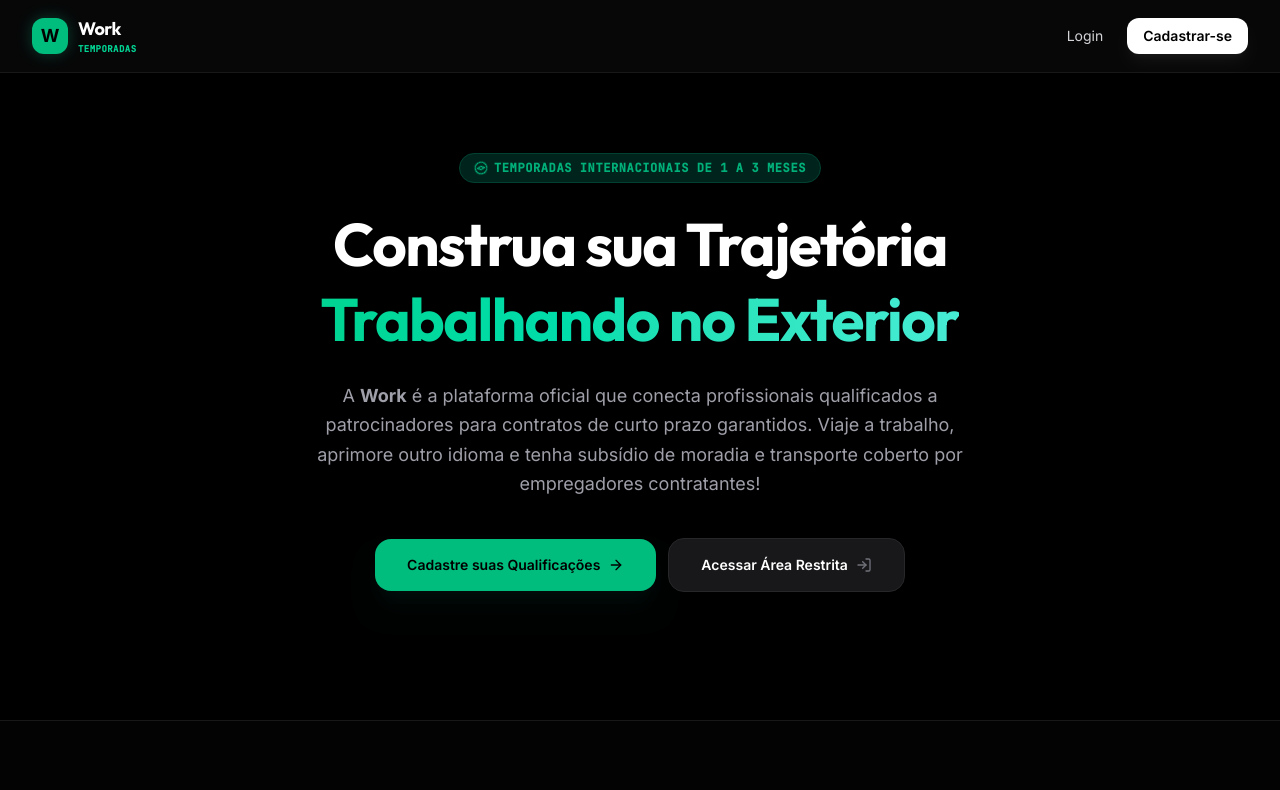
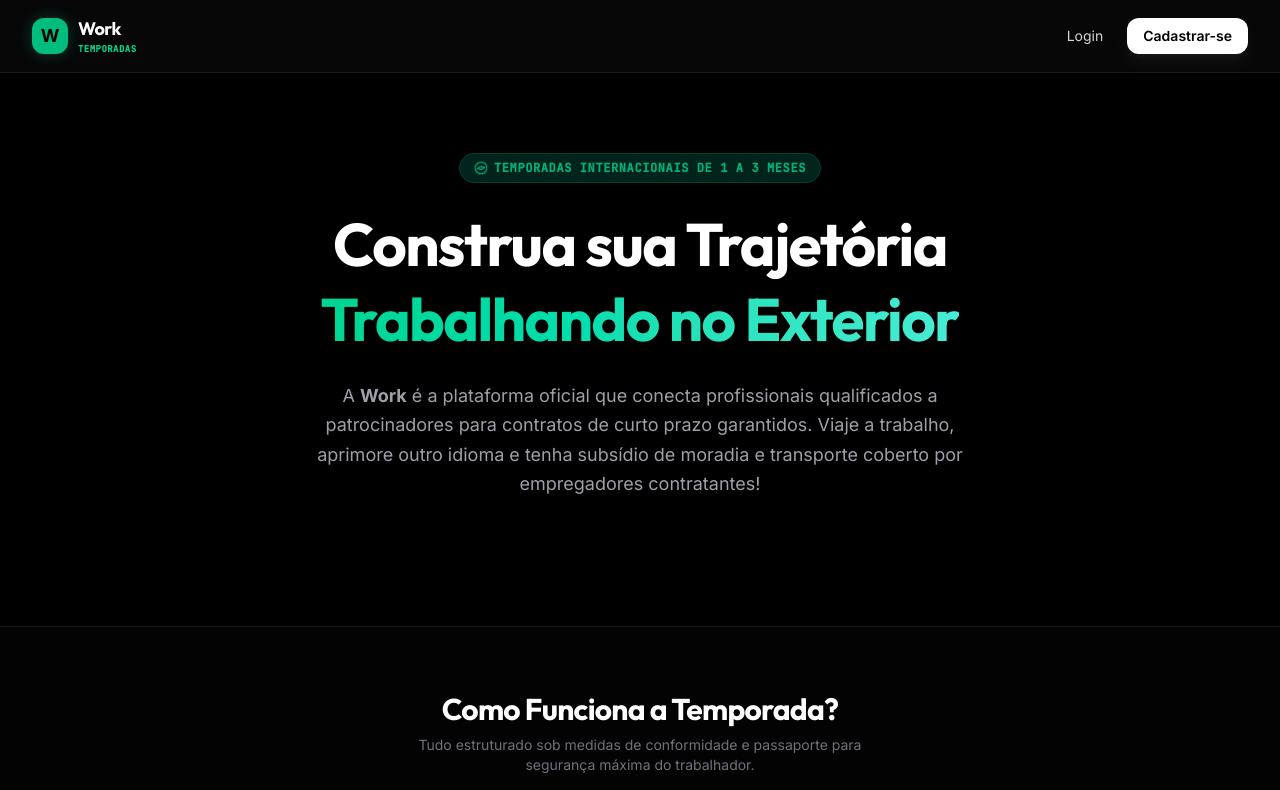
Before and after one commit to Mogli296/Trabalhadores, a React (Vite) app: page / in a window 1280 px wide. Shown: the top 790 px of the page. Built offline with nearby package versions, Linux system fonts and the light colour scheme.

Commit message:
Update App.tsx

```diff
--- a/src/App.tsx
+++ b/src/App.tsx
@@ -18,7 +18,6 @@ export default function App() {
   const [workerTab, setWorkerTab] = useState<'profile' | 'contracts'>('profile');
   const [pendingContractsCount, setPendingContractsCount] = useState(0);
 
-  // Load session from localStorage on startup
   useEffect(() => {
     const stored = localStorage.getItem('work_user_session');
     if (stored) {
@@ -32,7 +31,6 @@ export default function App() {
     }
   }, []);
 
-  // Sync count of pending contracts for badges
   useEffect(() => {
     if (currentUser && currentUser.role === 'worker') {
       api.getContracts(currentUser.id)
@@ -58,10 +56,8 @@ export default function App() {
 
   return (
     <div id="app-main-container" className="min-h-screen bg-black text-gray-100 font-sans selection:bg-emerald-500 selection:text-black">
-      {/* Header/Nav Bar */}
       <header id="main-header" className="border-b border-zinc-900 bg-zinc-950/80 backdrop-blur-md sticky top-0 z-40">
         <div className="max-w-7xl mx-auto px-4 sm:px-6 lg:px-8 h-18 flex items-center justify-between">
-          {/* Logo Brand */}
           <button
             onClick={() => setAppView(currentUser ? 'dashboard' : 'landing')}
             className="flex items-center gap-2.5 hover:opacity-90 transition-opacity text-left bg-transparent border-none cursor-pointer"
@@ -75,24 +71,18 @@ export default function App() {
             </div>
           </button>
 
-          {/* Nav Links / Actions */}
           <div className="flex items-center gap-4">
             {currentUser ? (
               <div className="flex items-center gap-3 sm:gap-6">
-                {/* User Info Capsule */}
                 <div className="text-right hidden sm:block">
                   <span className="text-xs font-semibold text-white block">{currentUser.fullName}</span>
                   <span className="text-[10px] text-zinc-500 font-mono block uppercase">
                     {currentUser.role === 'admin' ? 'Administrador' : 'Trabalhador Qualificado'}
                   </span>
                 </div>
-
-                {/* Role Icon indicators */}
                 <div className="w-8 h-8 rounded-full bg-zinc-900 border border-zinc-800 flex items-center justify-center text-zinc-400">
                   <User size={16} />
                 </div>
-
-                {/* Logout */}
                 <button
                   id="header-logout-btn"
                   onClick={handleLogout}
@@ -137,13 +127,10 @@ export default function App() {
         </div>
       </header>
 
-      {/* Main Content Layout switcher */}
       <main id="app-main-content">
         {appView === 'landing' && (
           <div id="landing-view">
-            {/* Hero Section */}
             <section className="relative overflow-hidden pt-12 pb-20 lg:pt-20 lg:pb-32 flex flex-col items-center">
-              {/* Decorative radial overlay */}
               <div className="absolute top-0 left-1/2 -translate-x-1/2 w-full max-w-7xl h-[450px] bg-gradient-radial from-emerald-950/20 to-transparent opacity-60 pointer-events-none" />
 
               <div className="max-w-4xl mx-auto px-4 text-center space-y-6 relative z-10">
@@ -160,30 +147,9 @@ export default function App() {
                 <p className="text-sm sm:text-lg text-zinc-400 max-w-2xl mx-auto leading-relaxed font-sans">
                   A <strong>Work</strong> é a plataforma oficial que conecta profissionais qualificados a patrocinadores para contratos de curto prazo garantidos. Viaje a trabalho, aprimore outro idioma e tenha subsídio de moradia e transporte coberto por empregadores contratantes!
                 </p>
-
-                <div className="flex flex-col sm:flex-row justify-center items-center gap-3 pt-4">
-                  <button
-                    id="hero-register-cta"
-                    onClick={() => setAppView('register')}
-                    className="w-full sm:w-auto px-8 py-4 bg-emerald-500 hover:bg-emerald-400 text-black font-semibold rounded-2xl text-sm transition-all duration-300 transform hover:scale-[1.01] flex items-center justify-center gap-2 cursor-pointer shadow-xl shadow-emerald-950/20"
-                  >
-                    Cadastre suas Qualificações
-                    <ArrowRight size={16} />
-                  </button>
-
-                  <button
-                    id="hero-login-cta"
-                    onClick={() => setAppView('login')}
-                    className="w-full sm:w-auto px-8 py-4 bg-zinc-900 border border-zinc-800 hover:border-zinc-700 text-white font-semibold rounded-2xl text-sm transition-all flex items-center justify-center gap-2 cursor-pointer"
-                  >
-                    Acessar Área Restrita
-                    <LogIn size={16} className="text-zinc-500" />
-                  </button>
-                </div>
               </div>
             </section>
 
-            {/* Why Temporary/Season contracts? Bento Grid */}
             <section className="border-t border-zinc-900 py-16 bg-zinc-950/40">
               <div className="max-w-6xl mx-auto px-4">
                 <div className="text-center mb-12">
@@ -191,13 +157,13 @@ export default function App() {
                   <p className="text-xs sm:text-sm text-zinc-500 mt-2 max-w-md mx-auto">Tudo estruturado sob medidas de conformidade e passaporte para segurança máxima do trabalhador.</p>
                 </div>
 
-                <div className="grid grid-cols-1 md:grid-cols-3 gap-6">
+                                <div className="grid grid-cols-1 md:grid-cols-3 gap-6">
                   {/* Card 1 */}
                   <div className="bg-zinc-950 border border-zinc-900 p-6 rounded-3xl space-y-4">
                     <div className="w-12 h-12 bg-emerald-950/55 rounded-2xl border border-emerald-900 flex items-center justify-center text-emerald-400">
                       <Clock size={20} />
                     </div>
-                    <h3 className="font-display font-bold text-lg text-white">Contato Curto (1 a 3 Meses)</h3>
+                    <h3 className="font-display font-bold text-lg text-white">Contrato Curto (1 a 3 Meses)</h3>
                     <p className="text-xs text-zinc-400 leading-relaxed font-sans">
                       Ideal para quem deseja acumular rendimentos consistentes e experiência multinacional sem a necessidade de migração definitiva. Formato cíclico e escalável de trabalho temporário.
                     </p>
@@ -247,12 +213,9 @@ export default function App() {
         {appView === 'dashboard' && currentUser && (
           <div id="authorized-app-views">
             {currentUser.role === 'admin' ? (
-              /* ADMIN INTERFACE */
               <AdminDashboard />
             ) : (
-              /* WORKER INTERFACE */
               <div className="max-w-6xl mx-auto px-4 py-8 space-y-8">
-                {/* Visual worker navigation headers */}
                 <div className="flex flex-col sm:flex-row justify-between items-start sm:items-center p-4 bg-zinc-950 border border-zinc-900 rounded-3xl gap-4">
                   <div className="flex items-center gap-3">
                     <div className="w-10 h-10 rounded-2xl bg-zinc-900 border border-zinc-850 flex items-center justify-center text-emerald-500">
@@ -260,11 +223,10 @@ export default function App() {
                     </div>
                     <div>
                       <h4 className="font-display text-sm font-bold text-white">Bem-vindo(a), {currentUser.fullName}!</h4>
-                      <p className="text-xs text-zinc-500 mt-0.5">Gerencie suas credenciais qualicadas e valide seu embarque sazonal.</p>
+                      <p className="text-xs text-zinc-500 mt-0.5">Gerencie suas credenciais qualificadas e valide seu embarque sazonal.</p>
                     </div>
                   </div>
 
-                  {/* Tab switches */}
                   <div className="flex bg-zinc-900 p-1 rounded-xl w-full sm:w-auto">
                     <button
                       id="worker-tab-profile-trigger"
@@ -290,7 +252,6 @@ export default function App() {
                   </div>
                 </div>
 
-                {/* Body Component Rendering */}
                 {workerTab === 'profile' ? (
                   <WorkerProfileForm userId={currentUser.id} />
                 ) : (
@@ -302,7 +263,6 @@ export default function App() {
         )}
       </main>
 
-      {/* Elegant minimalist page footer */}
       <footer id="app-main-footer" className="border-t border-zinc-950 py-10 mt-16 bg-black text-center text-xs text-zinc-600 font-mono tracking-wide leading-relaxed">
         <div className="max-w-7xl mx-auto px-4 space-y-2">
           <p className="font-bold text-zinc-500">WORK - PLATAFORMA DE CONTRATOS REGULARES DE TEMPORADA</p>
```
